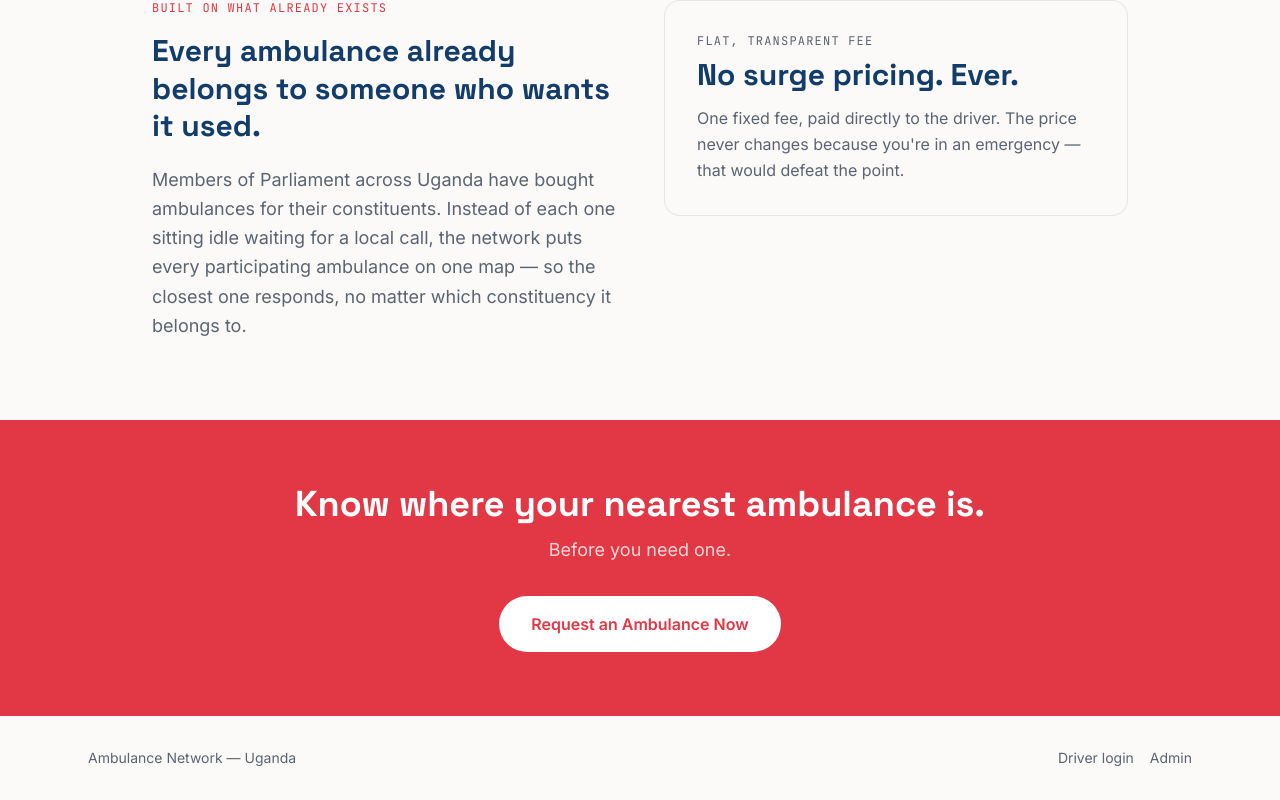
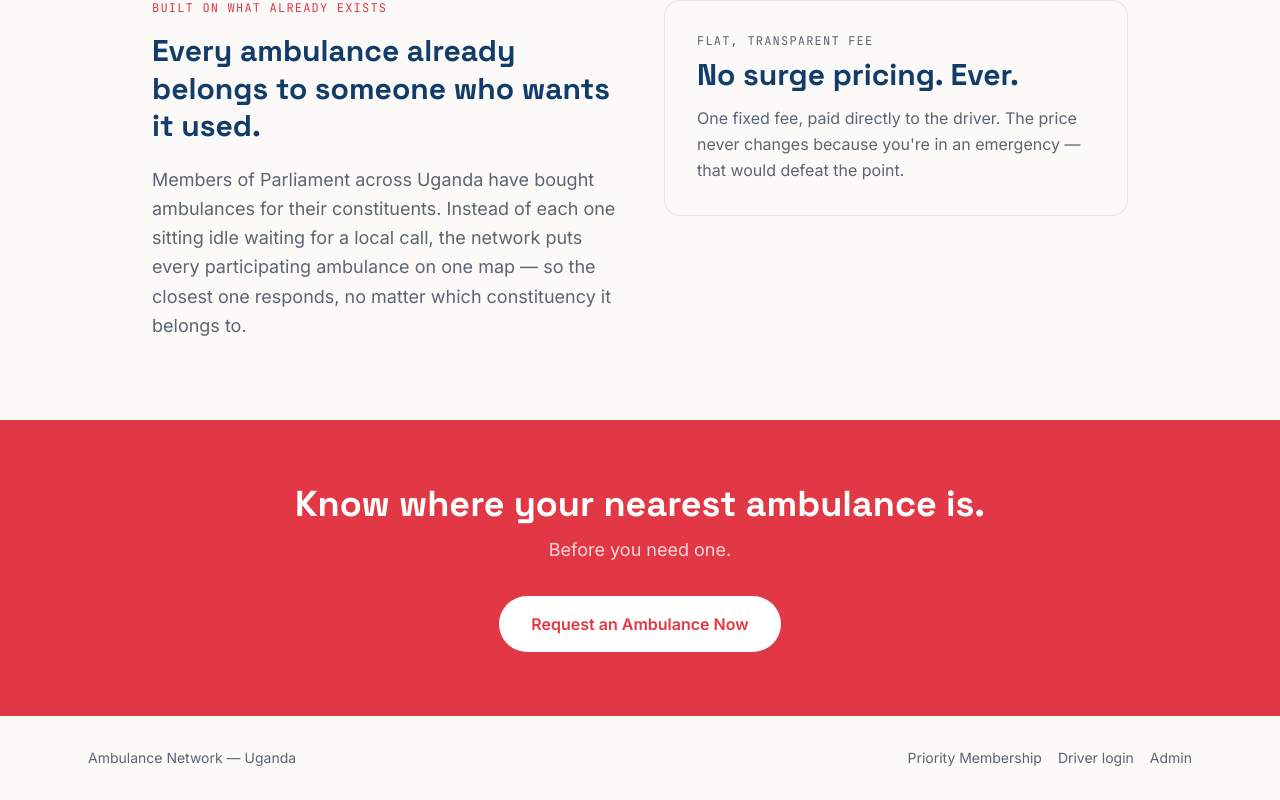
Before and after one commit to johnejalu-cell/Ambulance-network, a Next.js app: page / in a window 1280 px wide. Shown: the part 1604-2404 px from the top of the page. Built offline with nearby package versions, Linux system fonts and the light colour scheme.

Commit message:
Add links to membership, driver login, and admin

```diff
--- a/app/page.tsx
+++ b/app/page.tsx
@@ -153,6 +153,7 @@ export default function Home() {
       <footer className="max-w-6xl mx-auto px-6 py-8 flex justify-between items-center text-sm text-slate">
         <span>Ambulance Network — Uganda</span>
         <div className="flex gap-4">
+          <Link href="/membership" className="hover:text-midnight transition">Priority Membership</Link>
           <Link href="/driver" className="hover:text-midnight transition">Driver login</Link>
           <Link href="/admin" className="hover:text-midnight transition">Admin</Link>
         </div>
```
